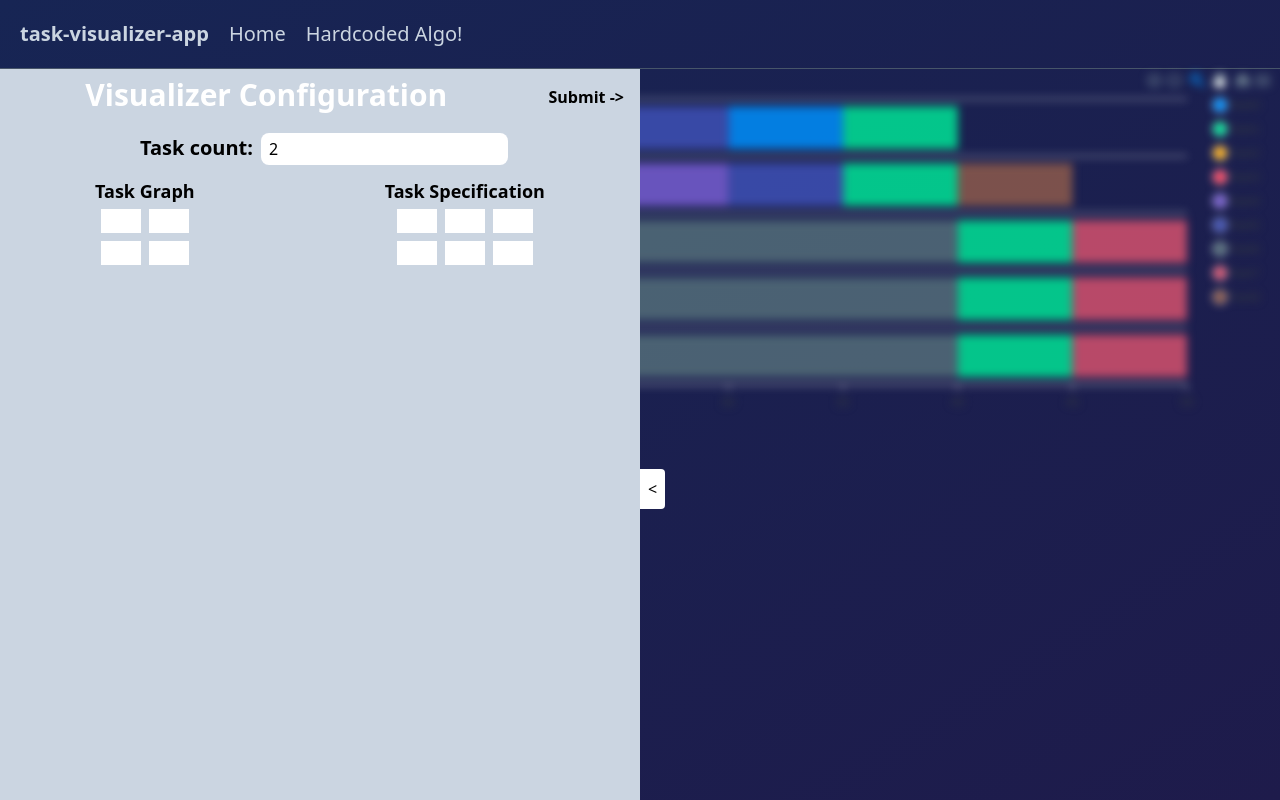
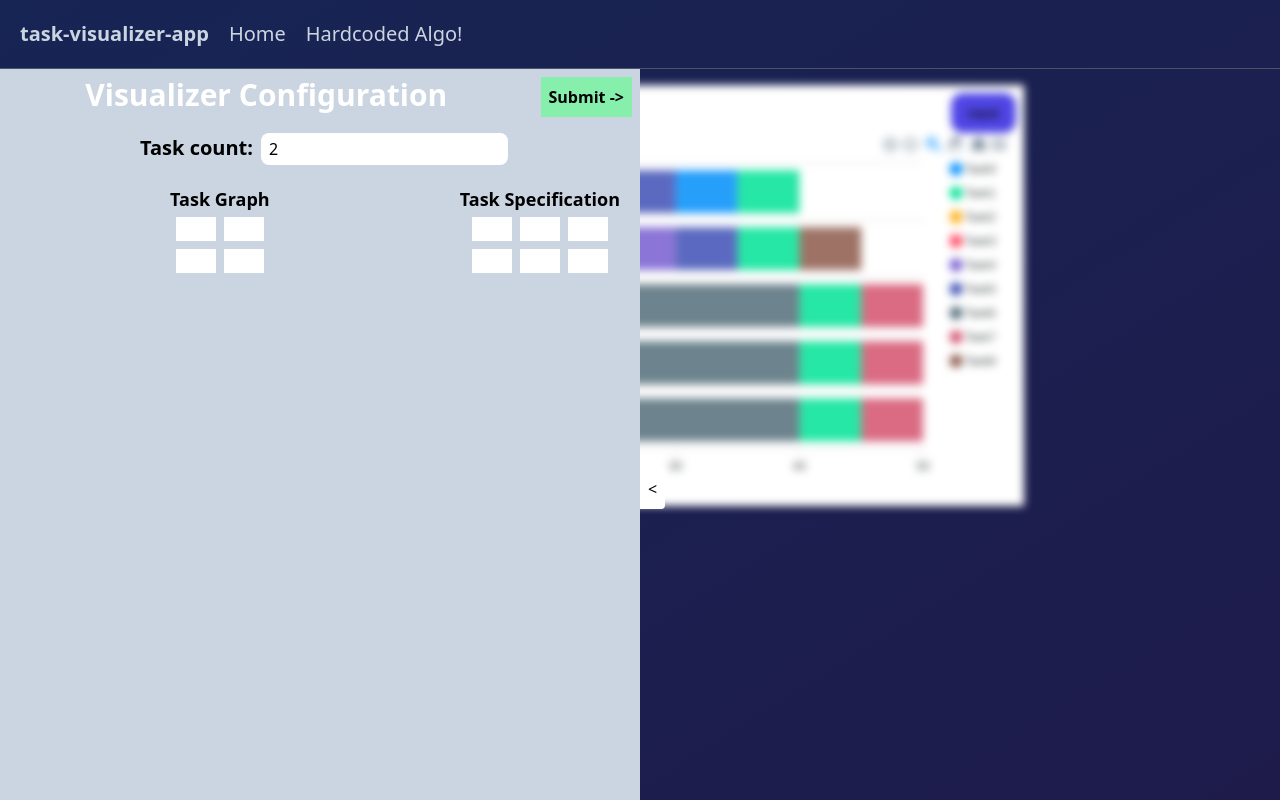
Before and after one commit to YaBoyya/task-visualizer-app, a React (Vite) app: page / in a window 1280 px wide. Built offline with nearby package versions, Linux system fonts and the light colour scheme.

Commit message:
Add new button component

```diff
--- a/src/App.tsx
+++ b/src/App.tsx
@@ -8,6 +8,7 @@ import BackgrounContainer from "./components/BackgroundContainer";
 import Navbar from "./components/Navbar";
 import Sidebar from "./components/Sidebar";
 import MatrixContainer from "./components/MatrixContainer";
+import Button from "./components/Button";
 
 
 const taskGraph = [
@@ -46,7 +47,7 @@ const taskSpecification = [
 ];
 const n = taskGraph.length; // task count
 const m = 3; // processor count
-BackgrounContainer
+
 function App() {
   const [taskCount, setTaskCount] = useState<number>(2);
   const [isSidebarOpen, setIsSidebarOpen] = useState<Boolean>(true);
@@ -66,7 +67,7 @@ function App() {
             />
           </div>
           <div className="flex w-full h-full place-content-around text-center">
-            <div>
+            <div className="flex-grow">
               <MatrixContainer
                 label={"Task Graph"}
               >
@@ -88,7 +89,11 @@ function App() {
         </div>
       </Sidebar>
 
-      <div className={`z-0 transition-filter ease-in-out delay-300 ${isSidebarOpen ? "blur-sm pointer-events-none" : ""}`}>
+      <div className={`z-0 bg-white max-w-[60%] p-2 my-4 mx-auto transition-filter ease-in-out delay-300 ${isSidebarOpen ? "blur-sm pointer-events-none" : ""}`}>
+        <div className="flex place-content-between">
+          <Button>prev</Button>
+          <Button>next</Button>
+        </div>
         <TimelineChart />
       </div>
     </BackgrounContainer>
--- a/src/assets/main.css
+++ b/src/assets/main.css
@@ -600,6 +600,18 @@ video {
   position: absolute;
 }
 
+.relative {
+  position: relative;
+}
+
+.right-0 {
+  right: 0px;
+}
+
+.top-0 {
+  top: 0px;
+}
+
 .top-\[50\%\] {
   top: 50%;
 }
@@ -618,6 +630,20 @@ video {
 
 .m-2 {
   margin: 0.5rem;
+}
+
+.m-auto {
+  margin: auto;
+}
+
+.mx-auto {
+  margin-left: auto;
+  margin-right: auto;
+}
+
+.my-4 {
+  margin-top: 1rem;
+  margin-bottom: 1rem;
 }
 
 .mr-5 {
@@ -660,6 +686,14 @@ video {
   max-width: 2.5rem;
 }
 
+.max-w-\[60\%\] {
+  max-width: 60%;
+}
+
+.flex-1 {
+  flex: 1 1 0%;
+}
+
 .flex-grow {
   flex-grow: 1;
 }
@@ -679,18 +713,6 @@ video {
   transform: translate(var(--tw-translate-x), var(--tw-translate-y)) rotate(var(--tw-rotate)) skewX(var(--tw-skew-x)) skewY(var(--tw-skew-y)) scaleX(var(--tw-scale-x)) scaleY(var(--tw-scale-y));
 }
 
-.flex-row {
-  flex-direction: row;
-}
-
-.flex-row-reverse {
-  flex-direction: row-reverse;
-}
-
-.flex-col {
-  flex-direction: column;
-}
-
 .place-content-between {
   place-content: space-between;
 }
@@ -703,20 +725,16 @@ video {
   align-content: center;
 }
 
-.content-between {
-  align-content: space-between;
+.rounded-lg {
+  border-radius: 0.5rem;
 }
 
-.items-center {
-  align-items: center;
+.rounded-sm {
+  border-radius: 0.125rem;
 }
 
-.self-center {
-  align-self: center;
-}
-
-.rounded-lg {
-  border-radius: 0.5rem;
+.rounded-xl {
+  border-radius: 0.75rem;
 }
 
 .rounded-r {
@@ -735,6 +753,21 @@ video {
 .border-slate-600 {
   --tw-border-opacity: 1;
   border-color: rgb(71 85 105 / var(--tw-border-opacity));
+}
+
+.bg-blue-600 {
+  --tw-bg-opacity: 1;
+  background-color: rgb(37 99 235 / var(--tw-bg-opacity));
+}
+
+.bg-green-300 {
+  --tw-bg-opacity: 1;
+  background-color: rgb(134 239 172 / var(--tw-bg-opacity));
+}
+
+.bg-indigo-600 {
+  --tw-bg-opacity: 1;
+  background-color: rgb(79 70 229 / var(--tw-bg-opacity));
 }
 
 .bg-slate-300 {
@@ -769,13 +802,14 @@ video {
   padding: 1.25rem;
 }
 
-.p-1 {
-  padding: 0.25rem;
-}
-
 .px-2 {
   padding-left: 0.5rem;
   padding-right: 0.5rem;
+}
+
+.px-4 {
+  padding-left: 1rem;
+  padding-right: 1rem;
 }
 
 .py-1 {
@@ -783,16 +817,13 @@ video {
   padding-bottom: 0.25rem;
 }
 
+.py-2 {
+  padding-top: 0.5rem;
+  padding-bottom: 0.5rem;
+}
+
 .text-center {
   text-align: center;
-}
-
-.align-middle {
-  vertical-align: middle;
-}
-
-.align-bottom {
-  vertical-align: bottom;
 }
 
 .text-3xl {
@@ -800,13 +831,13 @@ video {
   line-height: 2.25rem;
 }
 
-.text-xl {
-  font-size: 1.25rem;
+.text-lg {
+  font-size: 1.125rem;
   line-height: 1.75rem;
 }
 
-.text-lg {
-  font-size: 1.125rem;
+.text-xl {
+  font-size: 1.25rem;
   line-height: 1.75rem;
 }
 
@@ -814,12 +845,12 @@ video {
   font-weight: 700;
 }
 
+.font-normal {
+  font-weight: 400;
+}
+
 .font-semibold {
   font-weight: 600;
-}
-
-.font-normal {
-  font-weight: 400;
 }
 
 .text-slate-300 {
--- /dev/null
+++ b/src/components/Button.tsx
@@ -0,0 +1,9 @@
+function Button({children}: any) {
+  return(
+    <button className="bg-indigo-600 px-4 py-2 rounded-xl">
+      {children}
+    </button>
+  );
+}
+
+export default Button;
```
